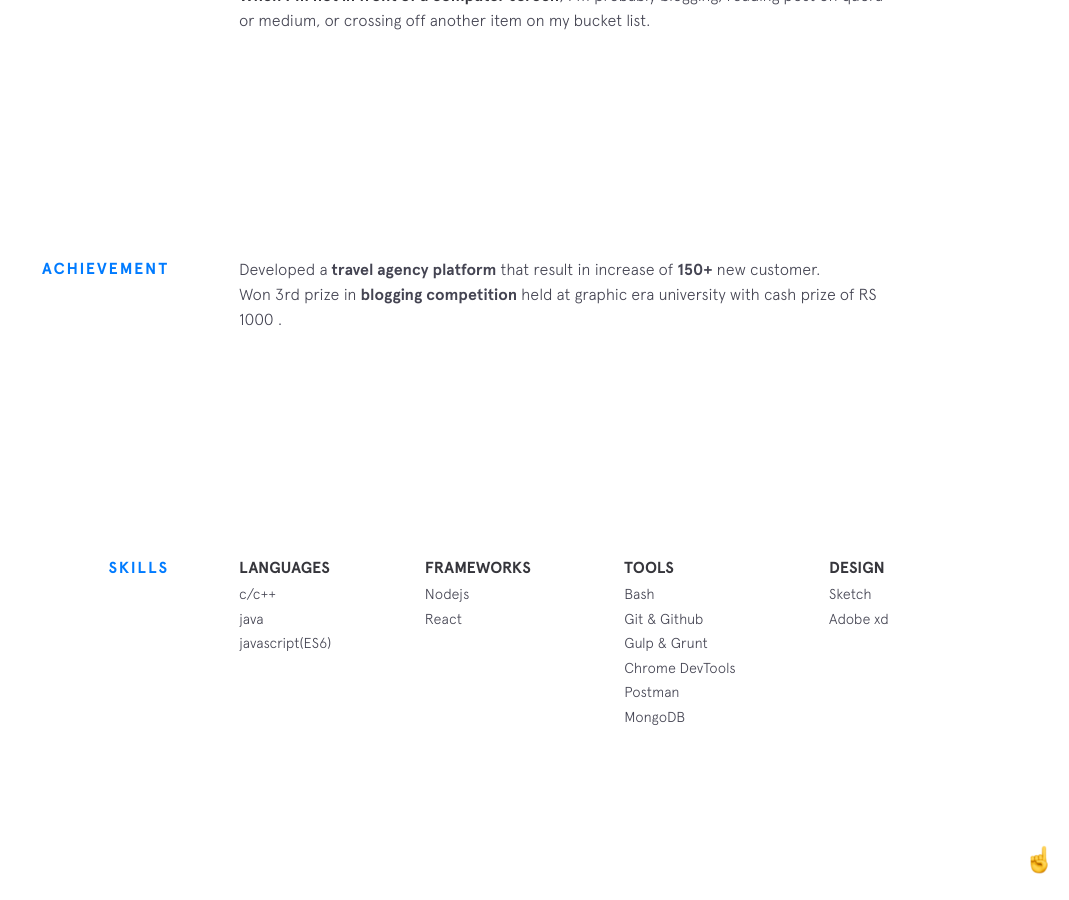
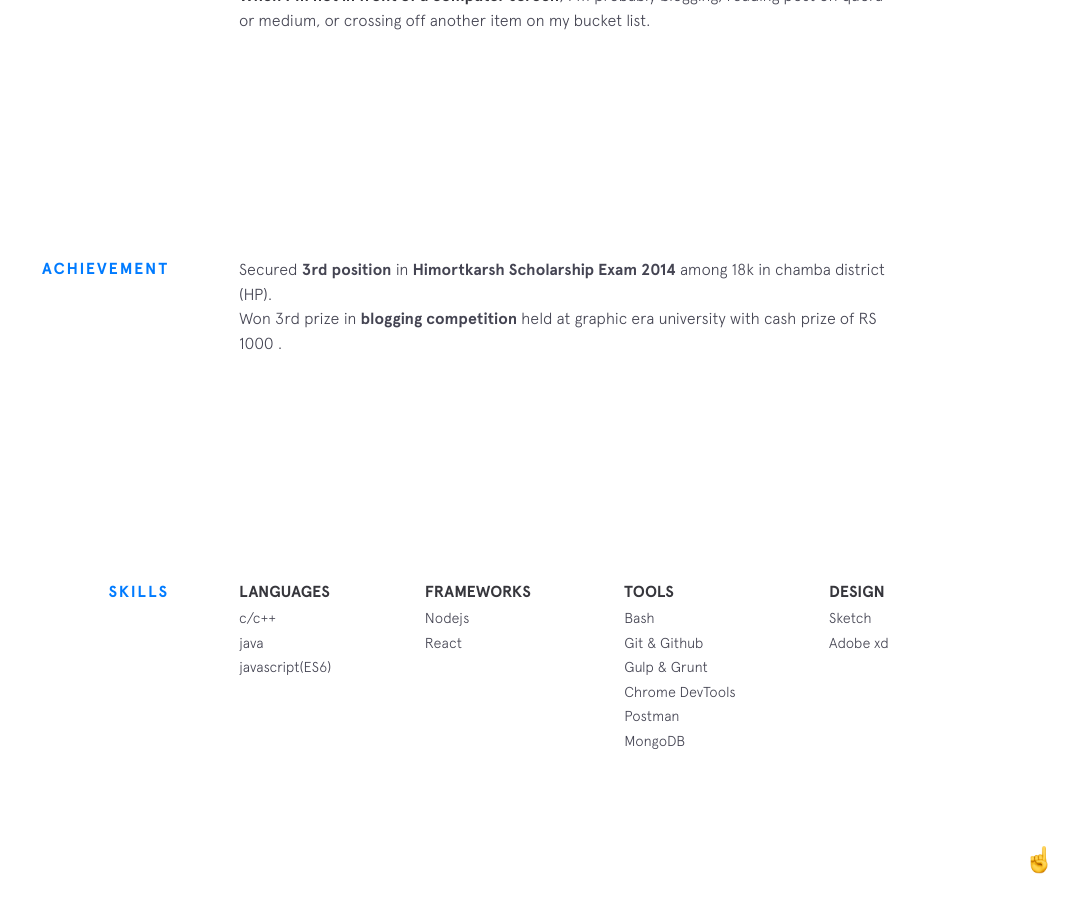
Before and after one commit to Shivanikanswal/Shivanikanswal.github.io, a Jekyll site: the page built from index.html, in a window 1280 px wide and 900 px high, scrolled down 1238 px. Shown: the whole window, without its empty margins (211-1280 px from the left). Built offline with Jekyll 4.4.1, drawn with Linux system fonts in a browser that asks for light colours; nearby versions of some CDN libraries.

Commit message:
Update achievment.html

```diff
--- a/_includes/achievment.html
+++ b/_includes/achievment.html
@@ -2,10 +2,11 @@
     <div class="section__title">Achievement</div>
     <div class="section__content">
         <p>
-            Developed a
-      <a class="underline-link">travel agency platform</a> that result in increase of <a class="underline-link">150+</a> new customer.<br/>
+            Secured
+      <a class="underline-link">3rd position</a> in <a class="underline-link">Himortkarsh Scholarship Exam 2014</a> among 18k in chamba district (HP).<br/>
         Won 3rd prize in
-        <a class="underline-link">blogging competition</a> held at graphic era university with cash prize of RS 1000 .
+        <a class="underline-link">blogging competition</a> held at graphic era university with cash prize of RS 1000 .<br />
+
 
         </p>
   <!-- {% include employment-status.html %} -->
```
